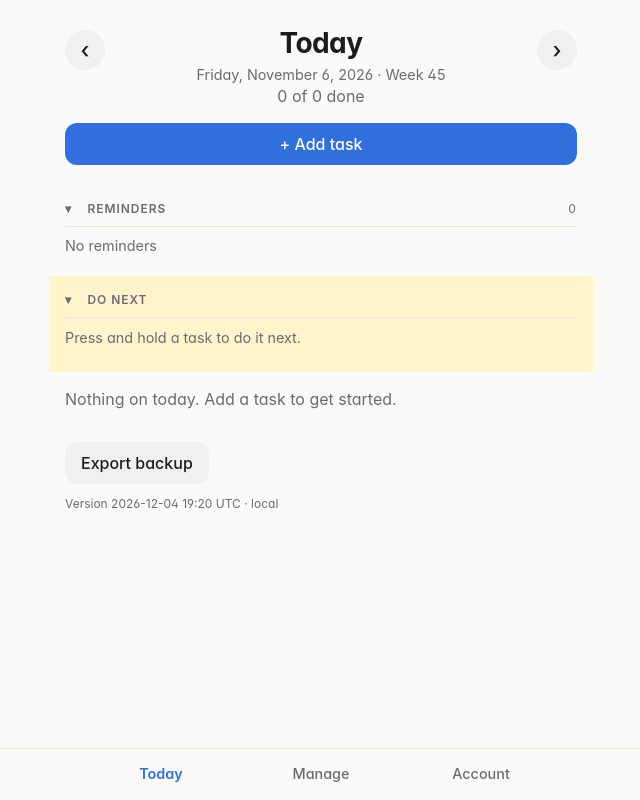
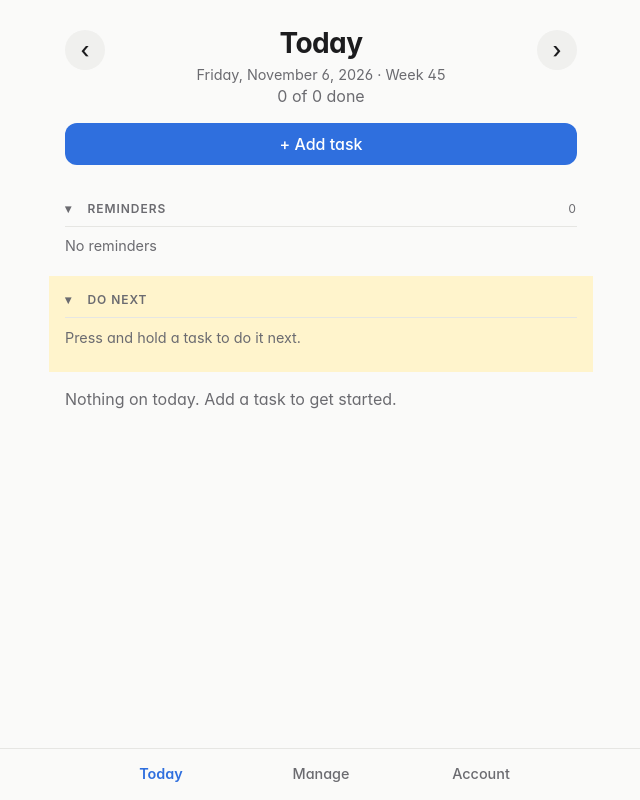
Before and after one commit to jonmorris/ADHD-Plan, a Preact app: page / in a window 1280 px wide. Shown: the whole page, without its empty margins (319-959 px from the left). Built offline with nearby package versions, Linux system fonts and the light colour scheme; a web font is replaced by a local one.

Commit message:
Show Export backup and Version on the Account tab only
Co-Authored-By: Claude Opus 5.5 <noreply@anthropic.com>
Claude-Session: https://claude.ai/code/session_014ieVGmGqs1GrRUYGrphbUf

```diff
--- a/src/app.tsx
+++ b/src/app.tsx
@@ -111,10 +111,14 @@ export function App() {
             saveAccent={saveAccent}
           />
         )}
-        <button class="export" onClick={exportData}>
-          Export backup
-        </button>
-        <p class="version">Version {__BUILD__}</p>
+        {tab === 'account' && (
+          <>
+            <button class="export" onClick={exportData}>
+              Export backup
+            </button>
+            <p class="version">Version {__BUILD__}</p>
+          </>
+        )}
       </main>
 
       <nav class="tabs">
```
